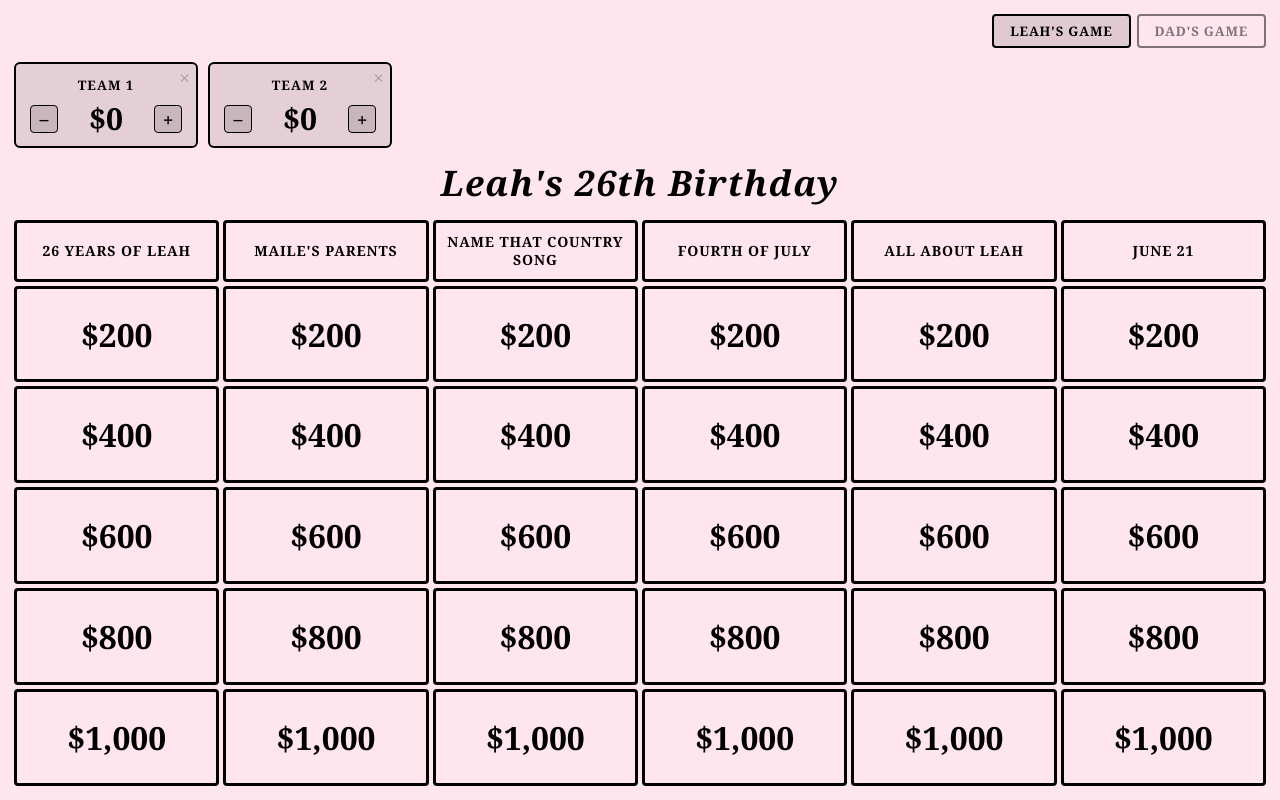
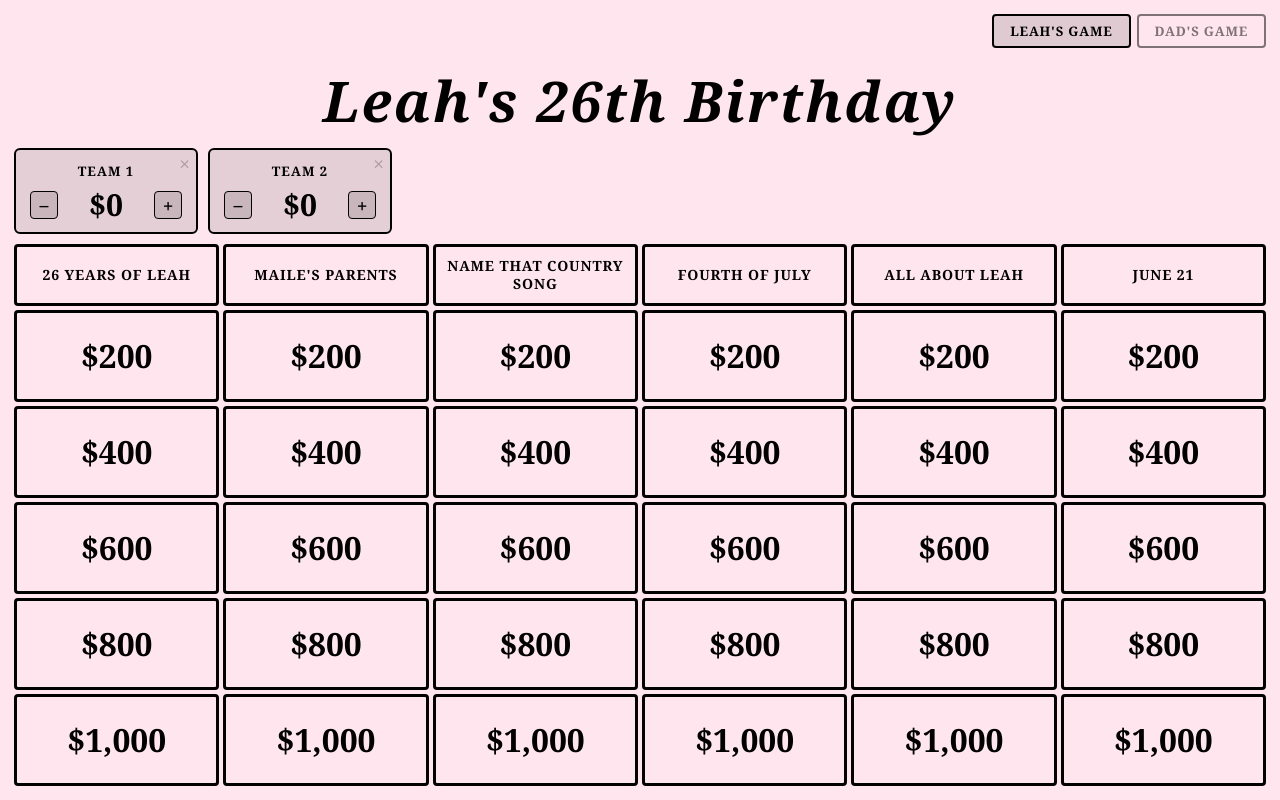
Before and after one commit to joshuadentondunn/Projects, a React (Vite) app in the folder jeopardy/: page / in a window 1280 px wide. Built offline with nearby package versions, Linux system fonts and the light colour scheme.

Commit message:
Move title above teams, increase banner font size

```diff
--- a/jeopardy/src/App.css
+++ b/jeopardy/src/App.css
@@ -20,14 +20,13 @@
 
 .game-banner {
   text-align: center;
-  font-size: clamp(1.4rem, 3vw, 2.2rem);
+  font-size: clamp(2rem, 4.5vw, 3.5rem);
   font-weight: 900;
   font-style: italic;
   color: var(--fg);
   letter-spacing: 0.04em;
   user-select: none;
   flex-shrink: 0;
-  margin-bottom: 4px;
 }
 
 .game-picker {
--- a/jeopardy/src/App.jsx
+++ b/jeopardy/src/App.jsx
@@ -93,6 +93,8 @@ export default function App() {
         </div>
       </div>
 
+      <h1 className="game-banner">{activeGame.banner}</h1>
+
       <ScoreBoard
         teams={teams}
         onUpdateName={updateTeamName}
@@ -100,8 +102,6 @@ export default function App() {
         onRemoveTeam={removeTeam}
         onAdjustScore={adjustScore}
       />
-
-      <h1 className="game-banner">{activeGame.banner}</h1>
 
       <Board
         categories={activeGame.categories}
```
